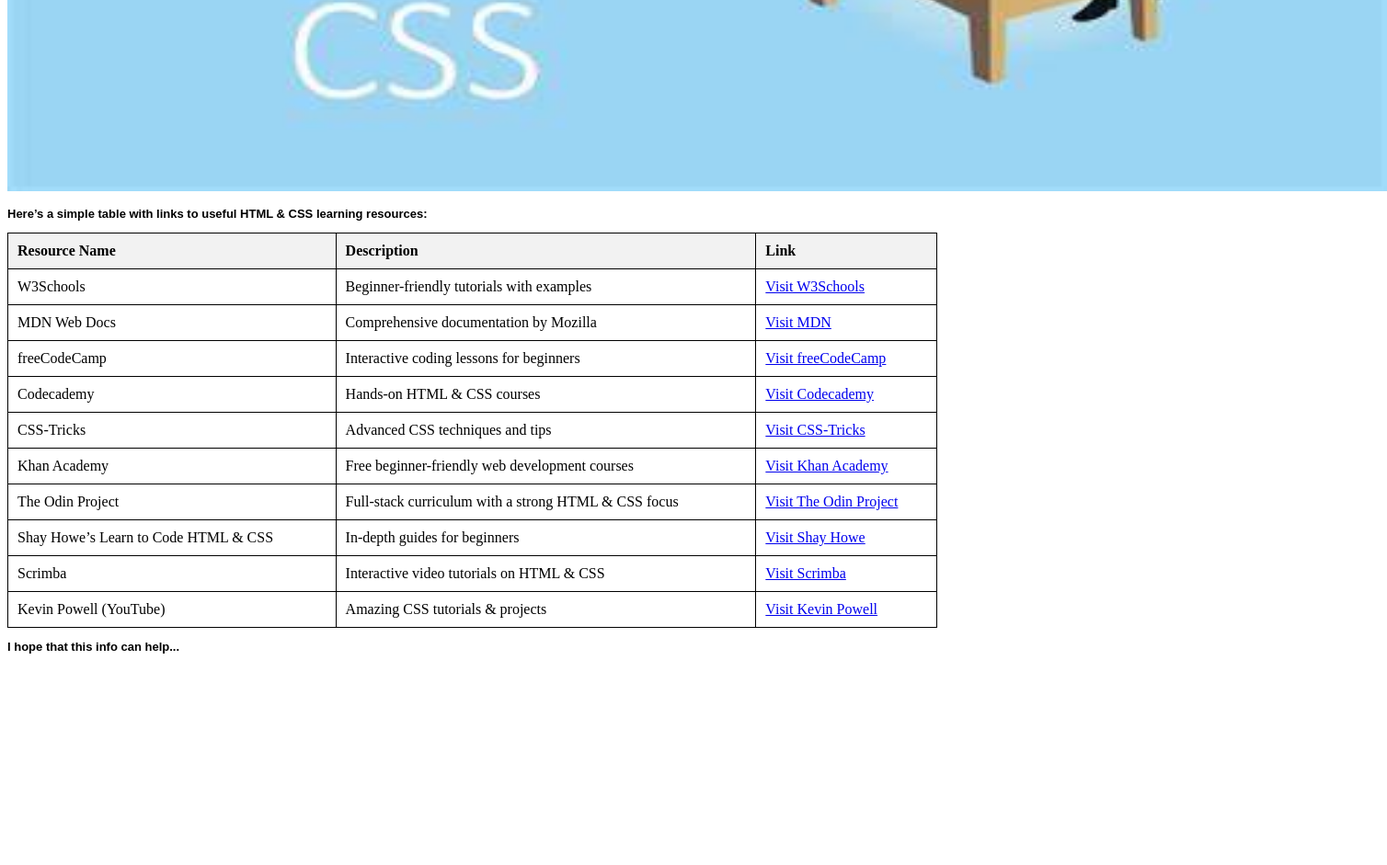
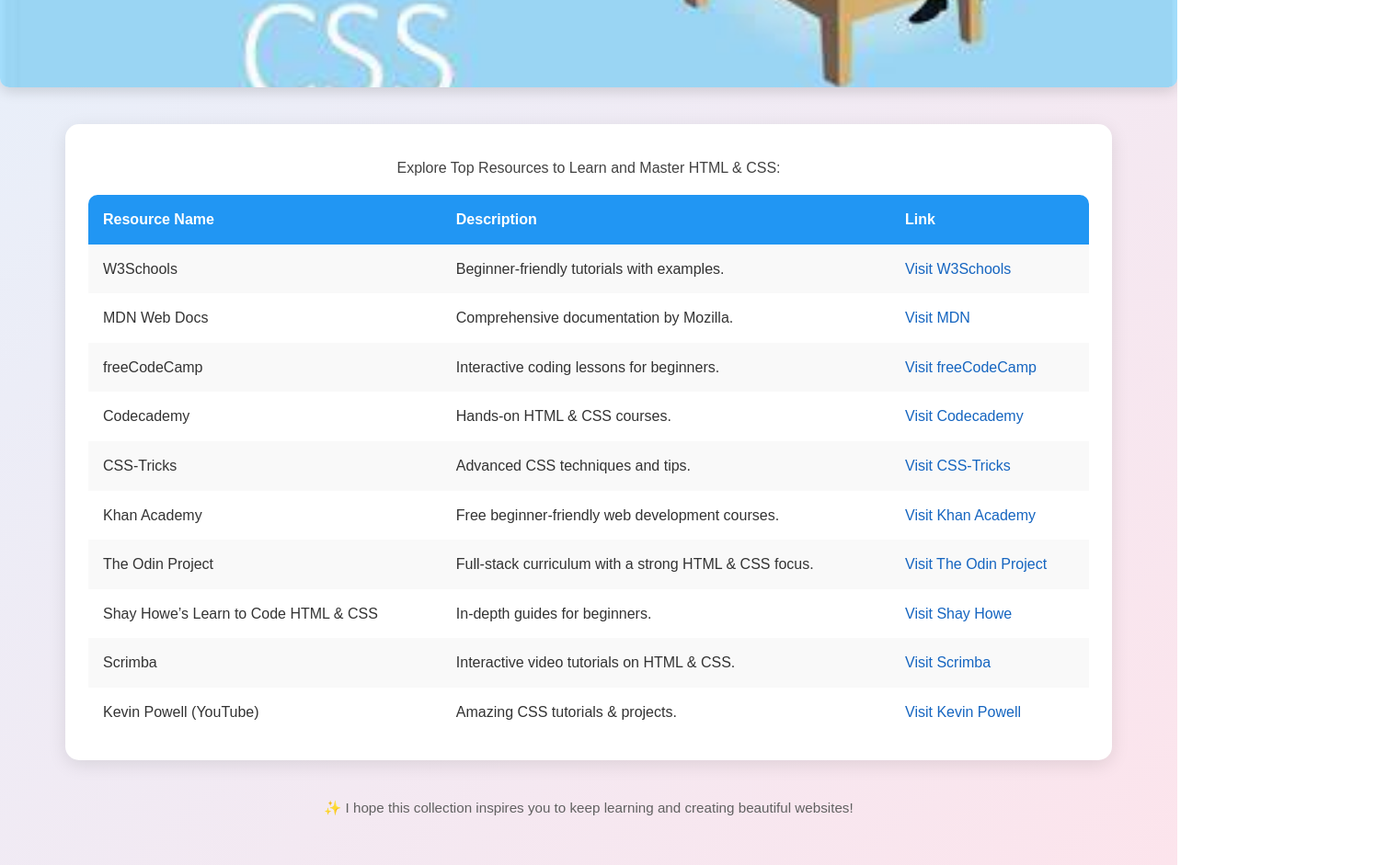
Before and after one commit to Batseba06/HTML-CSS-Library, a plain HTML site: page index.html in a window 1280 px wide. Shown: the part 540-1481 px from the top of the page at 92% size, 1508 px wide, since content can reach past the window. Before the commit the page ends 1264 px from the top, so only its background shows below. Drawn offline with Linux system fonts and the light colour scheme.

Commit message:
Added CSS

```diff
--- a/index.html
+++ b/index.html
@@ -1,122 +1,81 @@
 <!DOCTYPE html>
 <html lang="en">
 <head>
-    <meta charset="UTF-8">
-    <meta name="viewport" content="width=device-width, initial-scale=1.0">
-    <title>Learning HTML & CSS</title>
+  <meta charset="UTF-8" />
+  <meta name="viewport" content="width=device-width, initial-scale=1.0" />
+  <title>HTML & CSS Learning Library</title>
+<link rel="stylesheet" href="style.css">
+</head>
 
-    <style>
-        h1{
-            font-family: Arial, Helvetica, sans-serif;
-            font-size: larger;
-        }
+<body>
+  <h1>HTML & CSS Learning Library</h1>
+  <h3>Your Ultimate Web Development Resource</h3>
 
-        h3{
-            font-family: Arial, Helvetica, sans-serif;
-            font-size: small;
-        }
+  <img src="OIP.jpeg" alt="Web Development" class="banner">
 
-        img{
-            width: 1500px;
-            height: 700px;
-
-        }
-        table {
-          width: 80%;
-          border-collapse: collapse;
-        }
-        th, td {
-          border: 1px solid black;
-          padding: 10px;
-          text-align: left;
-        }
-        th {
-          background-color: #f2f2f2;
-        }
-
-        tr:hover{
-            background-color: aquamarine;
-        }
-
-      </style>
-</head>
-<body>
-    <h1>HTML-CSS Library: Your Ultimate Web Development Resource</h1>
-    <img src="OIP.jpeg">
-
-    <h3>Here’s a simple table with links to useful HTML & CSS learning resources:</h3>
-    <section >
+  <section>
+    <h3>Explore Top Resources to Learn and Master HTML & CSS:</h3>
     <table>
       <tr>
         <th>Resource Name</th>
         <th>Description</th>
         <th>Link</th>
       </tr>
-
       <tr>
         <td>W3Schools</td>
-                <td>Beginner-friendly tutorials with examples</td>
-                <td><a href="https://www.w3schools.com/html/default.asp" >Visit W3Schools</a></td>
-
+        <td>Beginner-friendly tutorials with examples.</td>
+        <td><a href="https://www.w3schools.com/html/default.asp" target="_blank">Visit W3Schools</a></td>
       </tr>
-
       <tr>
         <td>MDN Web Docs</td>
-                <td>Comprehensive documentation by Mozilla</td>
-                <td><a href="https://developer.mozilla.org/en-US/docs/Learn_web_development/Core/Structuring_content">Visit MDN</a></td>
+        <td>Comprehensive documentation by Mozilla.</td>
+        <td><a href="https://developer.mozilla.org/en-US/docs/Learn_web_development/Core/Structuring_content" target="_blank">Visit MDN</a></td>
       </tr>
-
       <tr>
         <td>freeCodeCamp</td>
-                <td>Interactive coding lessons for beginners</td>
-                <td><a href="https://www.freecodecamp.org/news/best-html-html5-tutorial/">Visit freeCodeCamp</a></td>
+        <td>Interactive coding lessons for beginners.</td>
+        <td><a href="https://www.freecodecamp.org/news/best-html-html5-tutorial/" target="_blank">Visit freeCodeCamp</a></td>
       </tr>
-
       <tr>
         <td>Codecademy</td>
-                <td>Hands-on HTML & CSS courses</td>
-                <td><a href="https://www.codecademy.com/learn/learn-html">Visit Codecademy</a></td>
+        <td>Hands-on HTML & CSS courses.</td>
+        <td><a href="https://www.codecademy.com/learn/learn-html" target="_blank">Visit Codecademy</a></td>
       </tr>
-
       <tr>
         <td>CSS-Tricks</td>
-                <td>Advanced CSS techniques and tips</td>
-                <td><a href="https://css-tricks.com/">Visit CSS-Tricks</a></td>
+        <td>Advanced CSS techniques and tips.</td>
+        <td><a href="https://css-tricks.com/" target="_blank">Visit CSS-Tricks</a></td>
       </tr>
-
       <tr>
         <td>Khan Academy</td>
-                <td>Free beginner-friendly web development courses</td>
-                <td><a href="https://www.khanacademy.org/computing/computer-programming/html-css">Visit Khan Academy</a></td>
+        <td>Free beginner-friendly web development courses.</td>
+        <td><a href="https://www.khanacademy.org/computing/computer-programming/html-css" target="_blank">Visit Khan Academy</a></td>
       </tr>
-
       <tr>
         <td>The Odin Project</td>
-                <td>Full-stack curriculum with a strong HTML & CSS focus</td>
-                <td><a href="https://www.theodinproject.com/">Visit The Odin Project</a></td>
+        <td>Full-stack curriculum with a strong HTML & CSS focus.</td>
+        <td><a href="https://www.theodinproject.com/" target="_blank">Visit The Odin Project</a></td>
       </tr>
-
       <tr>
         <td>Shay Howe’s Learn to Code HTML & CSS</td>
-                <td>In-depth guides for beginners</td>
-                <td><a href="https://learn.shayhowe.com/html-css/">Visit Shay Howe</a></td>
+        <td>In-depth guides for beginners.</td>
+        <td><a href="https://learn.shayhowe.com/html-css/" target="_blank">Visit Shay Howe</a></td>
       </tr>
-
       <tr>
         <td>Scrimba</td>
-                <td>Interactive video tutorials on HTML & CSS</td>
-                <td><a href="https://scrimba.com/home">Visit Scrimba</a></td>
+        <td>Interactive video tutorials on HTML & CSS.</td>
+        <td><a href="https://scrimba.com/home" target="_blank">Visit Scrimba</a></td>
       </tr>
-
       <tr>
         <td>Kevin Powell (YouTube)</td>
-                <td>Amazing CSS tutorials & projects</td>
-                <td><a href="https://www.youtube.com/kepowob">Visit Kevin Powell</a></td>
+        <td>Amazing CSS tutorials & projects.</td>
+        <td><a href="https://www.youtube.com/kepowob" target="_blank">Visit Kevin Powell</a></td>
       </tr>
     </table>
 
+
   </section>
 
-    <h3>I hope that this info can help...</h3>
+  <p class="footer-note">✨ I hope this collection inspires you to keep learning and creating beautiful websites!</p>
 </body>
 </html>
--- /dev/null
+++ b/style.css
@@ -0,0 +1,114 @@
+ body {
+      margin: 0;
+      font-family: "Poppins", Arial, sans-serif;
+      background: linear-gradient(135deg, #e3f2fd, #fce4ec);
+      color: #333;
+      line-height: 1.6;
+    }
+
+    h1 {
+      text-align: center;
+      margin-top: 30px;
+      color: #1a237e;
+      font-size: 2.2rem;
+      letter-spacing: 1px;
+    }
+
+    h3 {
+      text-align: center;
+      color: #424242;
+      font-size: 1rem;
+      margin-top: 10px;
+      font-weight: 500;
+    }
+
+    /* ---------- IMAGE ---------- */
+    .banner {
+      width: 100%;
+      max-height: 480px;
+      object-fit: cover;
+      border-radius: 10px;
+      box-shadow: 0 4px 15px rgba(0, 0, 0, 0.15);
+      display: block;
+      margin: 20px auto;
+    }
+
+    /* ---------- TABLE CONTAINER ---------- */
+    section {
+      background-color: white;
+      width: 85%;
+      margin: 40px auto;
+      padding: 25px;
+      border-radius: 15px;
+      box-shadow: 0 5px 20px rgba(0, 0, 0, 0.1);
+    }
+
+    table {
+      width: 100%;
+      border-collapse: collapse;
+      border-radius: 10px;
+      overflow: hidden;
+    }
+
+    th, td {
+      padding: 14px 16px;
+      text-align: left;
+    }
+
+    th {
+      background-color: #2196f3;
+      color: white;
+      font-weight: 600;
+      font-size: 1rem;
+    }
+
+    tr:nth-child(even) {
+      background-color: #f9f9f9;
+    }
+
+    tr:hover {
+      background-color: #e3f2fd;
+      transition: 0.3s;
+    }
+
+    td a {
+      color: #1565c0;
+      text-decoration: none;
+      font-weight: 500;
+    }
+
+    td a:hover {
+      text-decoration: underline;
+    }
+
+    /* ---------- FOOTER MESSAGE ---------- */
+    .footer-note {
+      text-align: center;
+      margin: 30px 0 50px;
+      color: #616161;
+      font-size: 0.95rem;
+    }
+
+    /* ---------- RESPONSIVE DESIGN ---------- */
+    @media (max-width: 768px) {
+      h1 {
+        font-size: 1.6rem;
+      }
+
+      table {
+        font-size: 0.9rem;
+      }
+
+      section {
+        width: 95%;
+        padding: 15px;
+      }
+
+      th, td {
+        padding: 10px;
+      }
+
+      .banner {
+        height: 250px;
+      }
+    }
```
Lines whose indentation alone changed are shown as unchanged.
